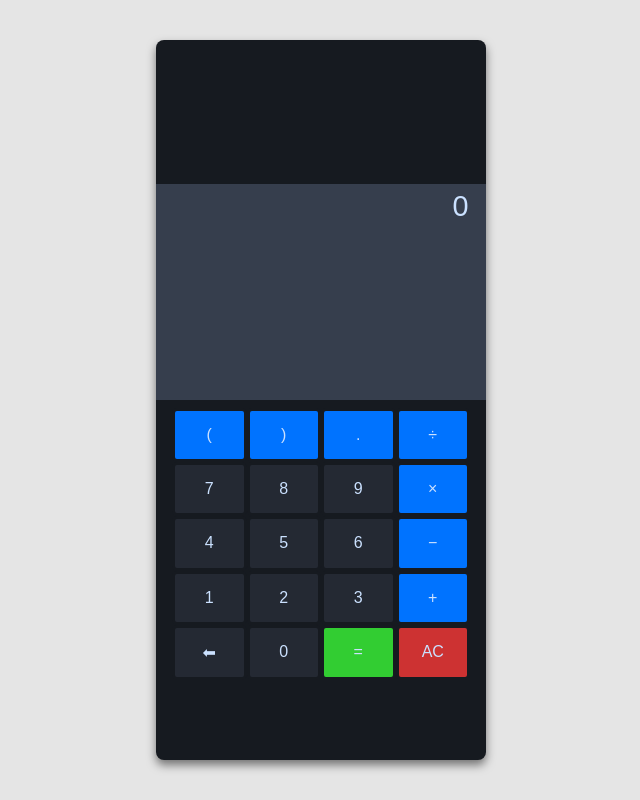
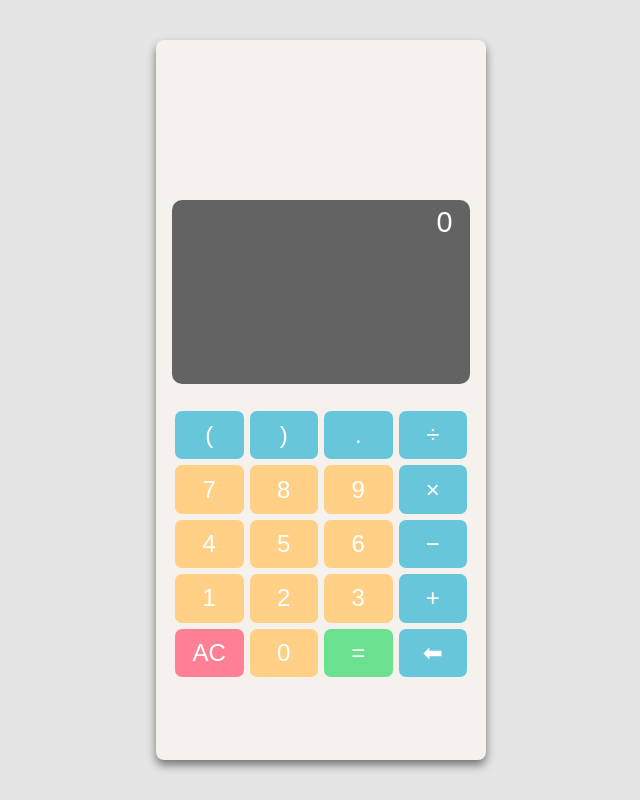
Before and after one commit to skboyle/ReactCalculator, a React (Create React App) app: page / in a window 1280 px wide. Shown: the whole page, without its empty margins (319-959 px from the left). Built offline with nearby package versions, Linux system fonts and the light colour scheme.

Commit message:
update css

```diff
--- a/src/App.css
+++ b/src/App.css
@@ -1,13 +1,14 @@
 
 :root {
-  --blue: #0073ff;
-  --green: #32CD32;
-  --red: #cd3232;
-  --text-color: #cbe1ff;
-  --white: #ffffff;
-  --black--first: #363e4d;
-  --black--second: #242933;
-  --main-black: #161a20;
+  --blue: #68c6db;
+  --green: #6be08e ;
+  --red: #ff8095;
+  --yellow: #ffd085;
+  --text-color: #ffffff;
+  --error-color: #636363;
+  --white: #e8e8e8;
+  --screen-background: #636363;
+  --main-background: #f5f1ec;
 }
 
 * {
@@ -56,7 +57,7 @@ body::-webkit-scrollbar {
 .container .calculator {
   height: 90vh;
   width: 330px;
-  background-color: var(--main-black);
+  background-color: var(--main-background);
   border-radius: 0.5rem;
   box-shadow: 0px 5px 10px 0px rgba(0, 0, 0, 0.5);
 }
@@ -64,7 +65,7 @@ body::-webkit-scrollbar {
 /* global button style */
 button {
   border: unset;
-  border-radius: 5px;
+  border-radius: 10px;
   box-shadow: unset;
   color: var(--text-color);
   cursor: pointer;
@@ -88,7 +89,6 @@ button.special.sign {
 
 
 .calc-screen {
-  border-radius: 25px;
   display: flex;
   flex-direction: column;
   justify-content: flex-end;
@@ -101,7 +101,7 @@ button.special.sign {
   align-items: center;
   flex-direction: row;
   margin-bottom: 0.5rem;
-  font-size: 3rem;
+  font-size: 1.5rem;
   color: var(--white);
   font-weight: 900;
   overflow: hidden;
@@ -110,14 +110,14 @@ button.special.sign {
 }
 
 .calc-compute {
-  background-color: var(--black--first);
+  border-radius: 10px;
+  background-color: var(--screen-background);
   padding: 0.4rem 1rem;
-  /* display: grid;
-  grid-template-columns: minmax(0px, 50px) repeat(2, 1fr); */
   font-size: 1.8rem;
   font-weight: 300;
   transition: all 0.5s linear;
   overflow: hidden;
+  margin: 1rem;
 }
 
 .calc-compute span {
@@ -135,7 +135,7 @@ button.special.sign {
 }
 
 .calc-error {
-  color: var(--text-color);
+  color: var(--error-color);
   letter-spacing: 0.1rem;
   overflow: hidden;
   word-wrap: break-word;
@@ -144,7 +144,7 @@ button.special.sign {
 
 .calc-compute > button {
   background-color: unset;
-  font-size: 1.2rem;
+  font-size: 1.5rem;
   color: var(--text-color);
 }
 
@@ -162,12 +162,12 @@ button.special.sign {
 .calc-grid > button {
   cursor: pointer;
   text-align: center;
-  font-size: 1rem;
+  font-size: 1.5rem;
   font-weight: 500;
   transition: all 0.5s linear;
   text-transform: uppercase;
-  background-color: var(--black--second);
-  border: 3px solid var(--main-black);
+  background-color: var(--yellow);
+  border: 3px solid var(--main-background);
 }
 
 .calc-grid > button:hover {
@@ -175,11 +175,11 @@ button.special.sign {
 }
 
 .calc-grid > button.top-btn {
-  background-color: var(--black--first);
+  background-color: var(--screen-background);
 }
 
 .calc-grid > button.normal {
-  background-color: var(--black--second);
+  background-color: var(--yellow);
 }
 
 .calc-grid > button.special {
--- a/src/components/calculator.js
+++ b/src/components/calculator.js
@@ -187,10 +187,11 @@ function Calculator() {
           <button className="normal" value="3" onClick={handleClick}>3</button>
           <button className="special" value="+" onClick={handleClick}>+</button>
 
-          <button className='normal calc-reverse' value="rv" onClick={handleDelete}>⬅</button>
+          <button className="clear" value="ac" onClick={handleClear}>ac</button>
           <button className="normal" value="0" onClick={handleClick}>0</button>
           <button className="enter" value="=" onClick={handleEnter}>=</button>
-          <button className="clear" value="ac" onClick={handleClear}>ac</button>
+          <button className='normal special calc-reverse' value="rv" onClick={handleDelete}>⬅</button>
+
         </div>
       </div>
     </div >
```
Also changed, not shown: 1 other file (tests, documents, lock files or other folders).
